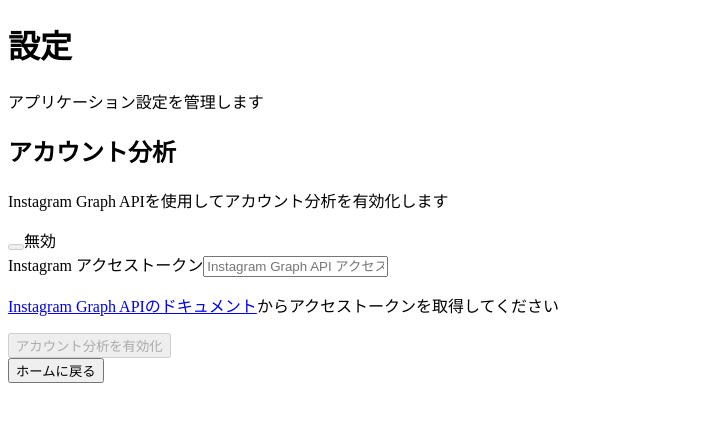
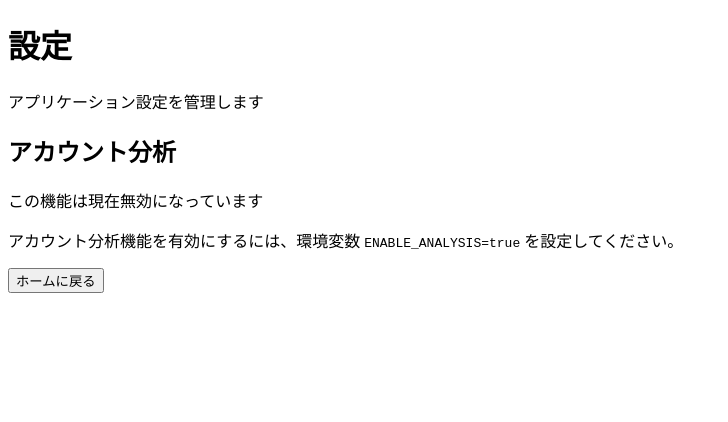
Before and after one commit to pdytokyo/sns-ai-agent-v2, a Next.js app: page /settings in a window 1280 px wide. Shown: the top 422 px of the page, without its empty margins (0-728 px from the left). Built offline with nearby package versions, Linux system fonts and the light colour scheme.

Commit message:
Phase 1: Implement feature flag approach for analysis features
Co-Authored-By: yusuke_minari@pdytokyo.com <yusuke_minari@pdytokyo.com>

```diff
--- a/docker-compose.yml
+++ b/docker-compose.yml
@@ -9,6 +9,7 @@ services:
       - ./backend:/app
     environment:
       - PYTHONPATH=/app
+      - ENABLE_ANALYSIS=false
     command: uvicorn app.main:app --host 0.0.0.0 --port 8000 --reload
 
   frontend:
@@ -25,5 +26,6 @@ services:
       - /app/.next
     environment:
       - NEXT_PUBLIC_API_URL=http://localhost:8000
+      - ENABLE_ANALYSIS=false
     depends_on:
       - backend
--- a/src/pages/settings.tsx
+++ b/src/pages/settings.tsx
@@ -7,6 +7,8 @@ import { useToast } from '@/components/ui/toast/use-toast'
 import { Loader2 } from 'lucide-react'
 import Link from 'next/link'
 
+const ENABLE_ANALYSIS = process.env.ENABLE_ANALYSIS === 'true'
+
 export default function Settings() {
   const [accessToken, setAccessToken] = useState('')
   const [isTokenValid, setIsTokenValid] = useState(false)
@@ -15,14 +17,18 @@ export default function Settings() {
   const { toast } = useToast()
 
   useEffect(() => {
+    if (ENABLE_ANALYSIS) {
       const storedToken = localStorage.getItem('ig_access_token')
       if (storedToken) {
         setAccessToken(storedToken)
         verifyToken(storedToken)
       }
+    }
   }, [])
 
   const verifyToken = async (token: string) => {
+    if (!ENABLE_ANALYSIS) return
+
     setIsLoading(true)
 
     try {
@@ -87,6 +93,8 @@ export default function Settings() {
   }
 
   const handleEnableAnalysis = () => {
+    if (!ENABLE_ANALYSIS) return
+
     if (!accessToken.trim()) {
       toast({
         title: "エラー",
@@ -100,6 +108,8 @@ export default function Settings() {
   }
 
   const handleDisconnect = () => {
+    if (!ENABLE_ANALYSIS) return
+
     setAccessToken('')
     setIsTokenValid(false)
     setAccountInfo(null)
@@ -121,6 +131,7 @@ export default function Settings() {
           </div>
 
           <div className="space-y-6">
+            {ENABLE_ANALYSIS ? (
               <div className="border-b pb-4">
                 <div className="flex justify-between items-center mb-4">
                   <div>
@@ -193,6 +204,23 @@ export default function Settings() {
                   </div>
                 )}
               </div>
+            ) : (
+              <div className="border-b pb-4">
+                <div className="flex justify-between items-center mb-4">
+                  <div>
+                    <h2 className="text-lg font-medium">アカウント分析</h2>
+                    <p className="text-sm text-gray-500">
+                      この機能は現在無効になっています
+                    </p>
+                  </div>
+                </div>
+                <div className="bg-gray-50 p-4 rounded-md">
+                  <p className="text-gray-600">
+                    アカウント分析機能を有効にするには、環境変数 <code>ENABLE_ANALYSIS=true</code> を設定してください。
+                  </p>
+                </div>
+              </div>
+            )}
 
             <div className="flex justify-between">
               <Link href="/">
```
Also changed, not shown: 2 other files (tests, documents, lock files or other folders). Lines whose indentation alone changed are shown as unchanged.
